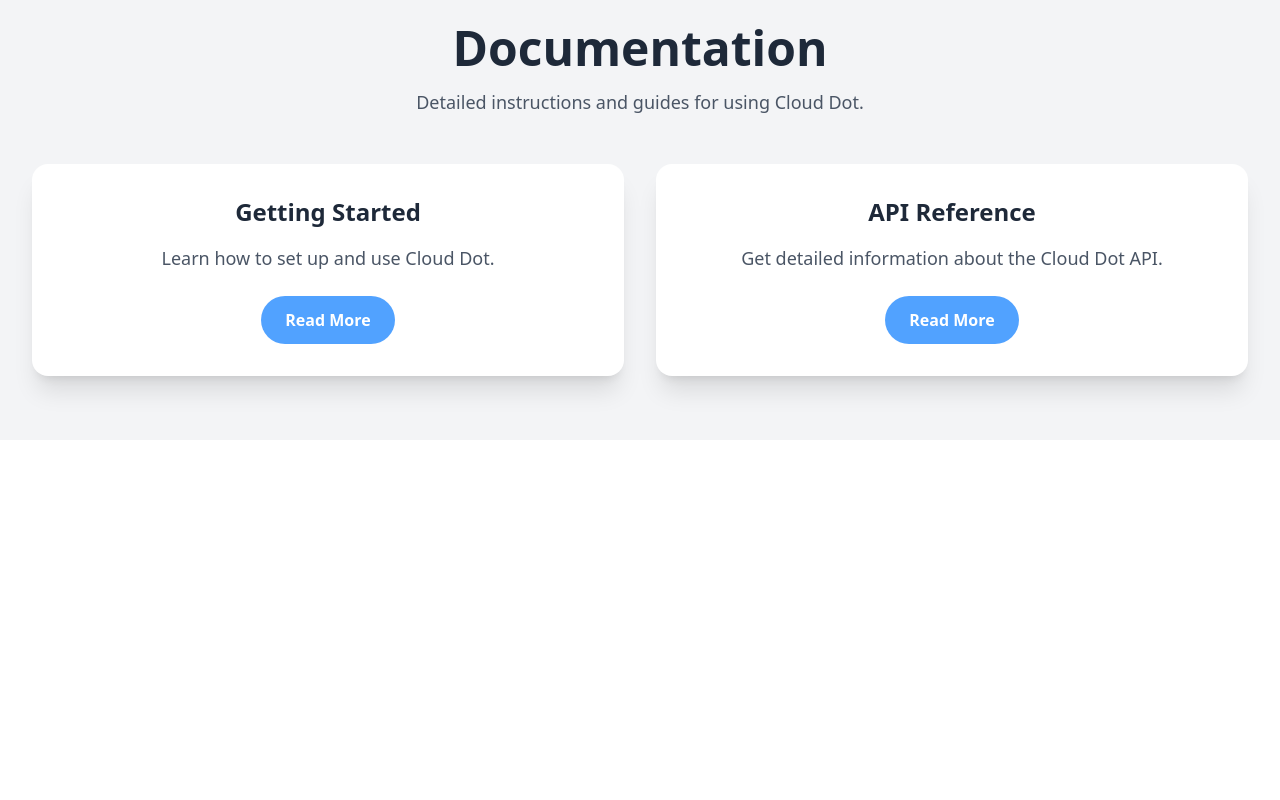
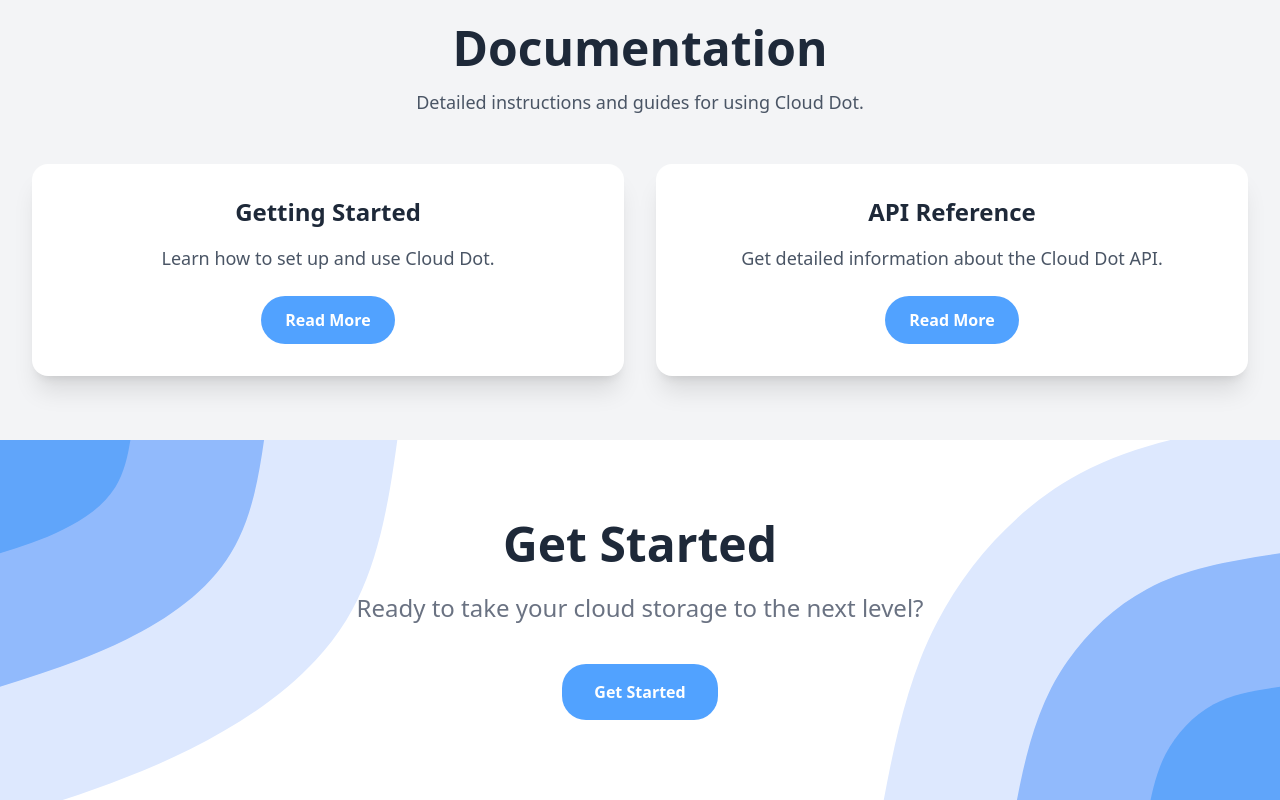
Before and after one commit to tom-seidel/tailwind-projects, a website: page full-sites/cloud-dot/src/index.html in a window 1280 px wide. Shown: the part 2135-2935 px from the top of the page. Before the commit the page ends 2575 px from the top, so only its background shows below. Drawn offline with nearby package versions, Linux system fonts and the light colour scheme; files that its build step writes are made by us from their sources.

Commit message:
feat: add get-started section

```diff
--- a/full-sites/cloud-dot/src/index.html
+++ b/full-sites/cloud-dot/src/index.html
@@ -147,7 +147,7 @@
             </section>
         </div>
 
-        <!-- Docs Section BG-Wrapper -->
+        <!-- Documentation Section BG-Wrapper -->
         <div class="bg-gray-100">
             <!-- Documentation Section -->
             <section class="w-full max-w-screen-2xl mx-auto py-16 px-8">
@@ -172,6 +172,18 @@
             </section>
         </div>
 
+        <!-- Get Started Section -->
+        <section class="bg-blue-400 relative overflow-hidden">
+            <!-- Background SVG -->
+            <img src="../img/bg-go.svg" alt="Cloud Background" class="absolute inset-0 w-full h-full object-cover">
+            <!-- Content Wrapper -->
+            <div class="flex flex-col items-center justify-center py-20 px-4 z-10 relative">
+                <h2 class="text-4xl md:text-5xl font-bold text-gray-800 mb-6">Get Started</h2>
+                <p class="text-xl sm:text-3xl md:text-lg lg:text-xl xl:text-2xl text-gray-500 mb-10 text-center">Ready to take your cloud storage to the next level?</p>
+                <a href="register.html" class="bg-blue-400 text-white font-bold py-4 px-8 rounded-3xl hover:bg-blue-500">Get Started</a>
+            </div>
+        </section>
+
         <script src="../js/index.js"></script>
     </body>
 </html>
```
Also changed, not shown: full-sites/cloud-dot/img/bg-go.svg (added).
